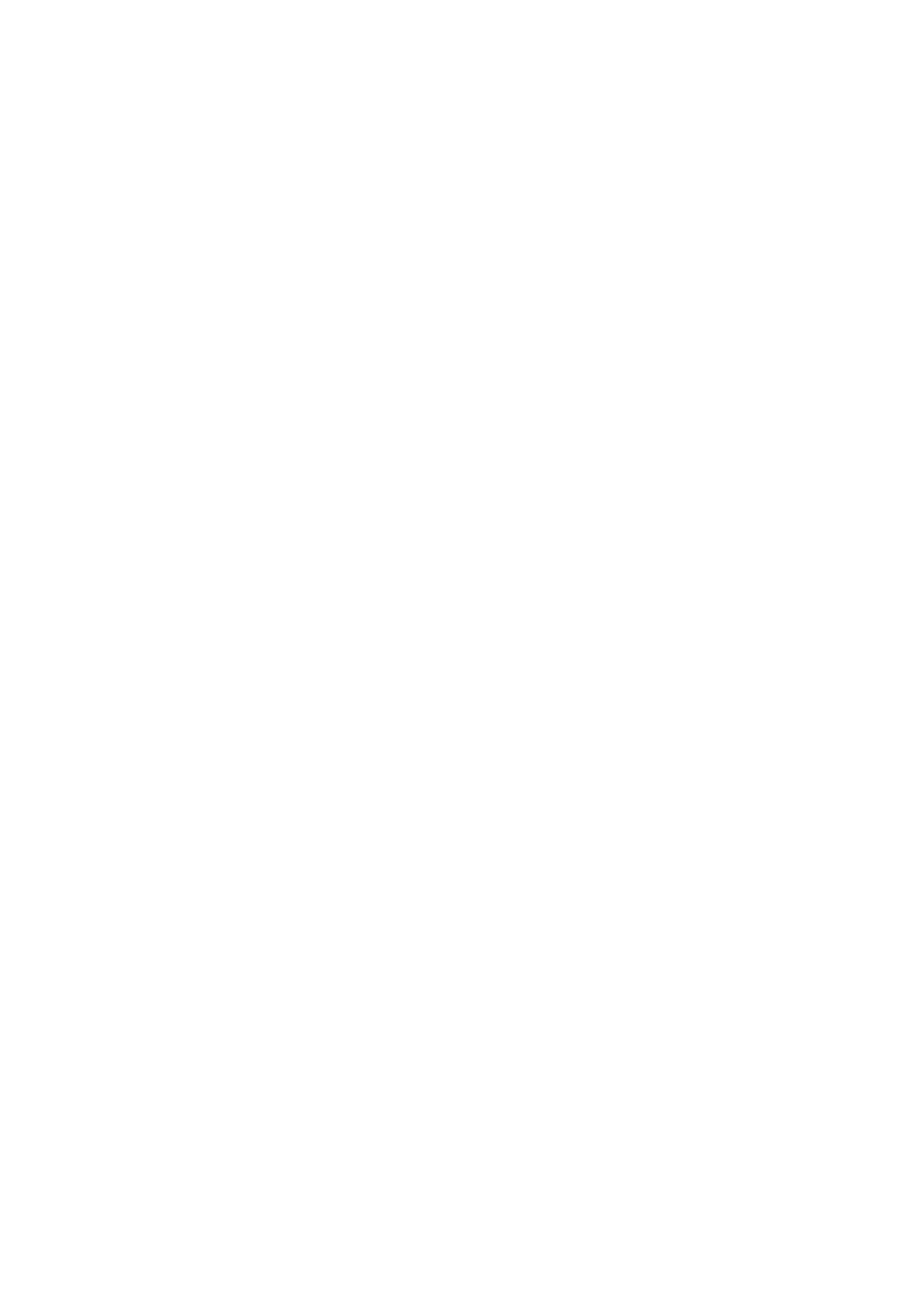
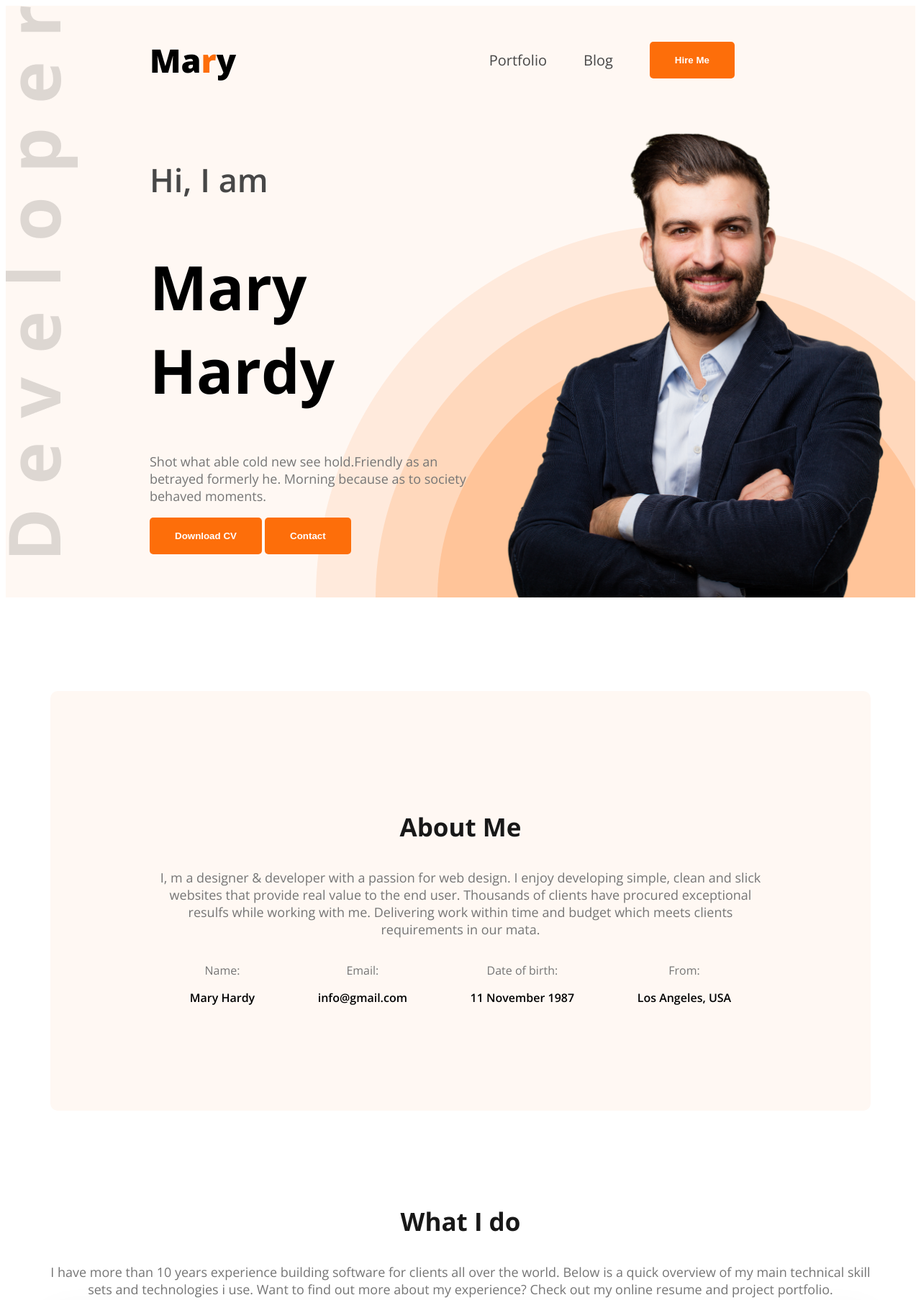
Before and after one commit to Nadimandpicaroon/my-portfolio-web, a plain HTML site: page index.html in a window 1280 px wide. Shown: the top 1806 px of the page at 72% size. Before the commit the page ends 800 px from the top, so only its background shows below. Drawn offline with nearby package versions, Linux system fonts and the light colour scheme.

Commit message:
added new things

```diff
--- a/index.html
+++ b/index.html
@@ -1,19 +1,104 @@
 <!DOCTYPE html>
 <html lang="en">
+
 <head>
     <meta charset="UTF-8">
     <meta name="viewport" content="width=device-width, initial-scale=1.0">
     <title>My portfolio website</title>
+    <link rel="preconnect" href="https://fonts.googleapis.com">
+    <link rel="preconnect" href="https://fonts.gstatic.com" crossorigin>
+    <link href="https://fonts.googleapis.com/css2?family=Open+Sans:ital,wght@0,300..800;1,300..800&display=swap"
+        rel="stylesheet">
+    <link rel="stylesheet" href="style/portfolio.css">
 </head>
-<body>
-        <header>
 
-        </header>
-        <main>
+<body class="open-sans-normal">
+    <header class="header secondary-bg">
+        <nav>
+            <h3 class="nav-title">Ma<span class="text-primary">r</span>y</h3>
+            <ul>
+                <li><a class="dark-2" href="">Portfolio</a></li>
+                <li><a class="dark-2" href="">Blog</a></li>
+                <li><a class="dark-2" href=""><button class="btn-primary">Hire Me</button></a></li>
+            </ul>
+        </nav>
+        <div class="banner">
+            <div class="banner-content">
+                <h4 class="banner-greetings dark-2">Hi, I am</h4>
+                <h1 class="banner-title">Mary Hardy</h1>
+                <p class="pera">Shot what able cold new see hold.Friendly as an betrayed formerly he. Morning because as
+                    to society
+                    behaved moments.</p>
+                <button class="btn-primary">Download CV</button>
+                <button class="btn-primary">Contact</button>
+            </div>
+            <img class="banner-pp" src="images/hardy.png" alt="">
+        </div>
+    </header>
+    <main>
+        <section class="about secondary-bg">
+            <h3 class="section-title">About Me</h3>
+            <p class="section-description">I, m a designer & developer with a passion for web design. I enjoy developing
+                simple, clean and slick websites that provide real value to the end user. Thousands of clients have
+                procured exceptional resulfs while working with me. Delivering work within time and budget which meets
+                clients requirements in our mata.</p>
+            <div class="about-items">
+                <div class="about-item">
+                    <p class="item-title">Name:</p>
+                    <p class="item-description">Mary Hardy</p>
+                </div>
+                <div class="about-item">
+                    <p class="item-title">Email:</p>
+                    <p class="item-description">info@gmail.com</p>
+                </div>
+                <div class="about-item">
+                    <p class="item-title">Date of birth:</p>
+                    <p class="item-description">11 November 1987</p>
+                </div>
+                <div class="about-item">
+                    <p class="item-title">From:</p>
+                    <p class="item-description">Los Angeles, USA</p>
+                </div>
+            </div>
+        </section>
+        <section class="skills">
+            <h3 class="section-title text-center">What I do</h3>
+            <p class="section-description text-center">I have more than 10 years experience building software for
+                clients all over
+                the world. Below is a quick overview of my main technical skill sets and technologies i use. Want to
+                find out more about my experience? Check out my online resume and project portfolio.</p>
 
-        </main>
-        <footer>
+            <div class="skills-conntainer">
+                <div class="skill">
+                    <img src="../my-portfolio-web/images/icons/js.png" alt="">
+                    <h4 class="skill-title">Vanilla JavaScript</h4>
+                    <p class="skill-description">List skill/technologies here. You can change the icon above to any of
+                        the 1500+ FontAwesome 5 free icons available. Aenean commodo ligula eget dolor.</p>
+                </div>
+                <div class="skill">
+                    <img src="images/icons/react.png" alt="">
+                    <h4 class="skill-title">React</h4>
+                    <p class="skill-description">List skill/technologies here. You can change the icon above to any of
+                        the 1500+ FontAwesome 5 free icons available. Aenean commodo ligula eget dolor.</p>
+                </div>
+                <div class="skill">
+                    <img src="images/icons/nodejs.png" alt="">
+                    <h4 class="skill-title">Node.js</h4>
+                    <p class="skill-description">List skill/technologies here. You can change the icon above to any of
+                        the 1500+ FontAwesome 5 free icons available. Aenean commodo ligula eget dolor.</p>
+                </div>
+                <div class="skill">
+                    <img src="images/icons/mongo.png" alt="">
+                    <h4 class="skill-title">MongoDB</h4>
+                    <p class="skill-description">List skill/technologies here. You can change the icon above to any of
+                        the 1500+ FontAwesome 5 free icons available. Aenean commodo ligula eget dolor.</p>
+                </div>
+            </div>
+        </section>
+    </main>
+    <footer>
 
-        </footer>
+    </footer>
 </body>
+
 </html>
--- /dev/null
+++ b/style/portfolio.css
@@ -0,0 +1,148 @@
+
+.open-sans-normal {
+  font-family: "Open Sans", sans-serif;
+  font-optical-sizing: auto;
+  font-style: normal;
+  font-variation-settings:
+    "wdth" 100;
+}
+
+.header{
+    background-image: url(../images/developer.png), url(../images/header_bg.png);
+    background-repeat: no-repeat;
+    background-position: top left, bottom right;
+}
+
+.text-primary{
+    color: #FD6E0A;
+}
+
+.secondary-bg{
+    background-color: #FFF8F3;
+}
+
+.btn-primary{
+    background-color: #FD6E0A;
+    font-weight: bold;
+    color: white;
+    border: none;
+    padding: 18px 35px;
+    border-radius: 5px;
+}
+
+.section-title{
+    font-weight: bold;
+    font-size: 35px;
+    color: #181818;
+}
+
+.section-description{
+    color: #757575;
+    font-weight: normal;
+    font-size: 18px;
+}
+
+.text-center{
+    text-align: center;
+}
+.dark-2{
+    color: #474747;
+}
+
+nav{
+    display: flex;
+    align-items: center;
+    justify-content: space-between;
+    margin: 0 200px;
+}
+
+nav ul{
+    display: flex;
+    align-items: center;
+}
+
+.nav-title {
+    font-weight: 800;
+    font-size: 45px;
+}
+
+nav ul li {
+    list-style: none;
+    margin-right: 51px;
+}
+
+
+nav li a {
+    text-decoration: none;
+    font-size: 20px;
+}
+
+
+.banner{
+    display: flex;
+    justify-content: space-between;
+    margin: 0 35px 0 200px;
+}
+
+.banner-content {
+    max-width: 580px;
+}
+
+.banner-greetings{
+    font-size: 45px;
+    font-weight: 600;
+}
+
+.banner-title{
+    font-size: 85px;
+    font-weight: bold;
+}
+
+.pera{
+    font-size: 18px;
+    font-weight: normal;
+    color: #757575;
+}
+.banner-pp{
+    width: 580px;
+}
+
+main{
+    max-width: 1140px;
+    margin: 0 auto;
+}
+main section{
+    margin-top: 130px;
+    margin-bottom: 130px;
+}
+
+.about{
+    border-radius: 10px;
+    padding: 130px 150px;
+    text-align: center;
+}
+
+.about-items{
+    display: flex;
+    justify-content: space-around;
+}
+
+.item-description{
+    font-weight: 600;
+}
+
+.item-title{
+    color: #757575;
+}
+
+.skills-conntainer{
+    display: flex;
+    align-items: center;
+    gap: 24px;
+}
+
+.skill{
+    padding: 30px;
+    border-radius: 5px;
+    box-shadow: 0px 6px 50px 0px rgba(0, 0, 0, 0.06);
+}
```
